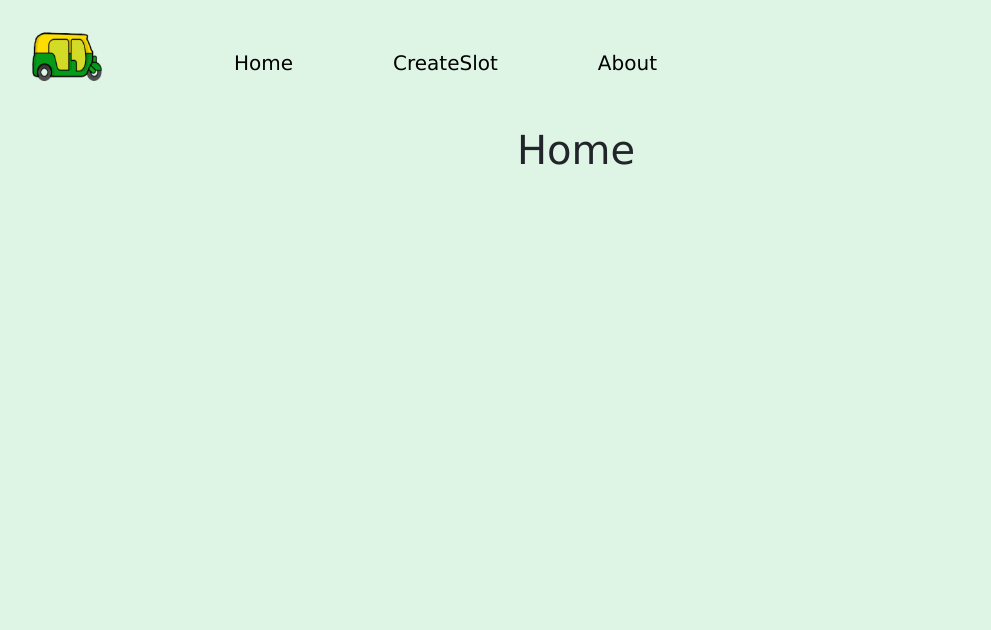
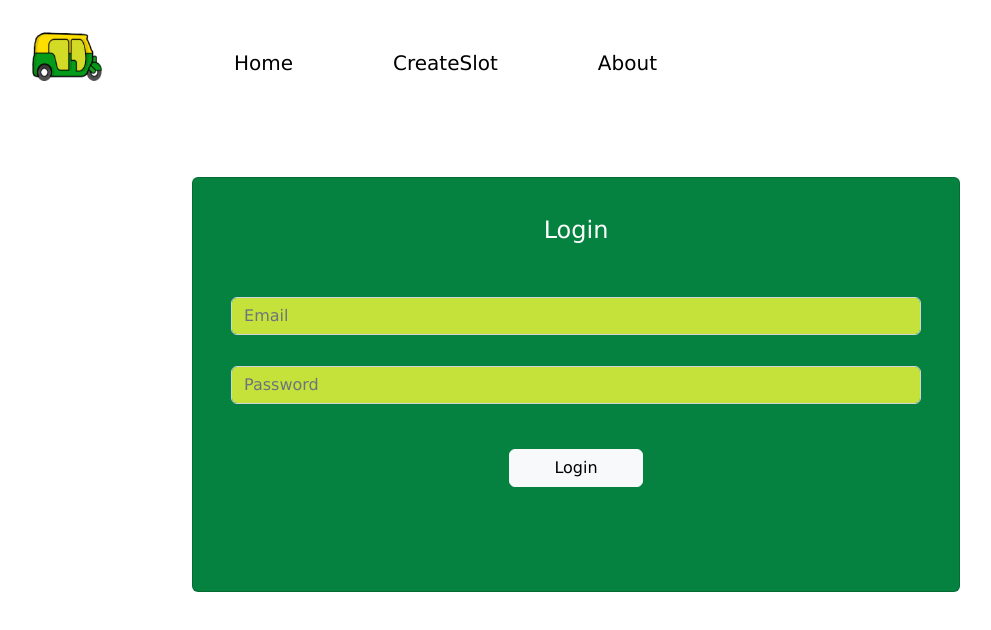
Before and after one commit to Bharath2503/auto_sharing_app, a React (Create React App) app in the folder Frontend/: page /home in a window 1280 px wide. Shown: the top 630 px of the page, without its empty margins (64-1055 px from the left). Built offline with nearby package versions, Linux system fonts and the light colour scheme.

Commit message:
Home page Front end

```diff
--- a/Frontend/src/components/Home.jsx
+++ b/Frontend/src/components/Home.jsx
@@ -1,9 +1,31 @@
+import "../css/Home.css";
+import Button from 'react-bootstrap/Button';
+import Form from 'react-bootstrap/Form';
+
 function Home()
 {
     return(
-        <div>
-            <h1>Home</h1>
+
+        <div className="card mx-auto" style={{width:"60%",backgroundColor:"#058240"}}>
+        <div className="card-body">
+          <h4 className="card-title" style={{textAlign:"center",color:"white",paddingBottom:"5%",paddingTop:"3%"}}>Login</h4>
+          <Form>
+      <Form.Group className="mb-3 form-group" controlId="formBasicEmail">
+        <Form.Control type="email" placeholder="Email" className="form-control" />
+      </Form.Group>
+      <Form.Group className="mb-3 form-group"  controlId="formBasicPassword">
+        <Form.Control type="password" placeholder="Password" className="form-control"/>
+      </Form.Group>
+     <center>
+     <Button variant="light" type="submit" className="form-button" >
+        Login
+      </Button>
+     </center>
+    </Form>
+
+
         </div>
+      </div>
     )
 }
 export default Home;
--- a/Frontend/src/css/App.css
+++ b/Frontend/src/css/App.css
@@ -1,6 +1,3 @@
 h1{
   text-align: center;
 }
-*{
-  background-color: #DEF5E5;
-}
--- /dev/null
+++ b/Frontend/src/css/Home.css
@@ -0,0 +1,34 @@
+.form-control
+{
+    background-color: #C5E23B;
+}
+.form-control:focus
+{
+    background-color: #C5E23B;
+}
+
+.form-control ::placeholder
+{
+    color: black;
+}
+
+.form-group
+{
+    margin-left: 3%;
+    margin-right: 3%;
+    padding-top: 1%;
+    padding-bottom: 1%;
+}
+
+.form-button
+{
+    margin-top: 3%;
+    margin-bottom:12% ;
+    padding-left: 6%;
+    padding-right: 6%;
+}
+
+.card
+{
+    margin-top: 4%;
+}
```
